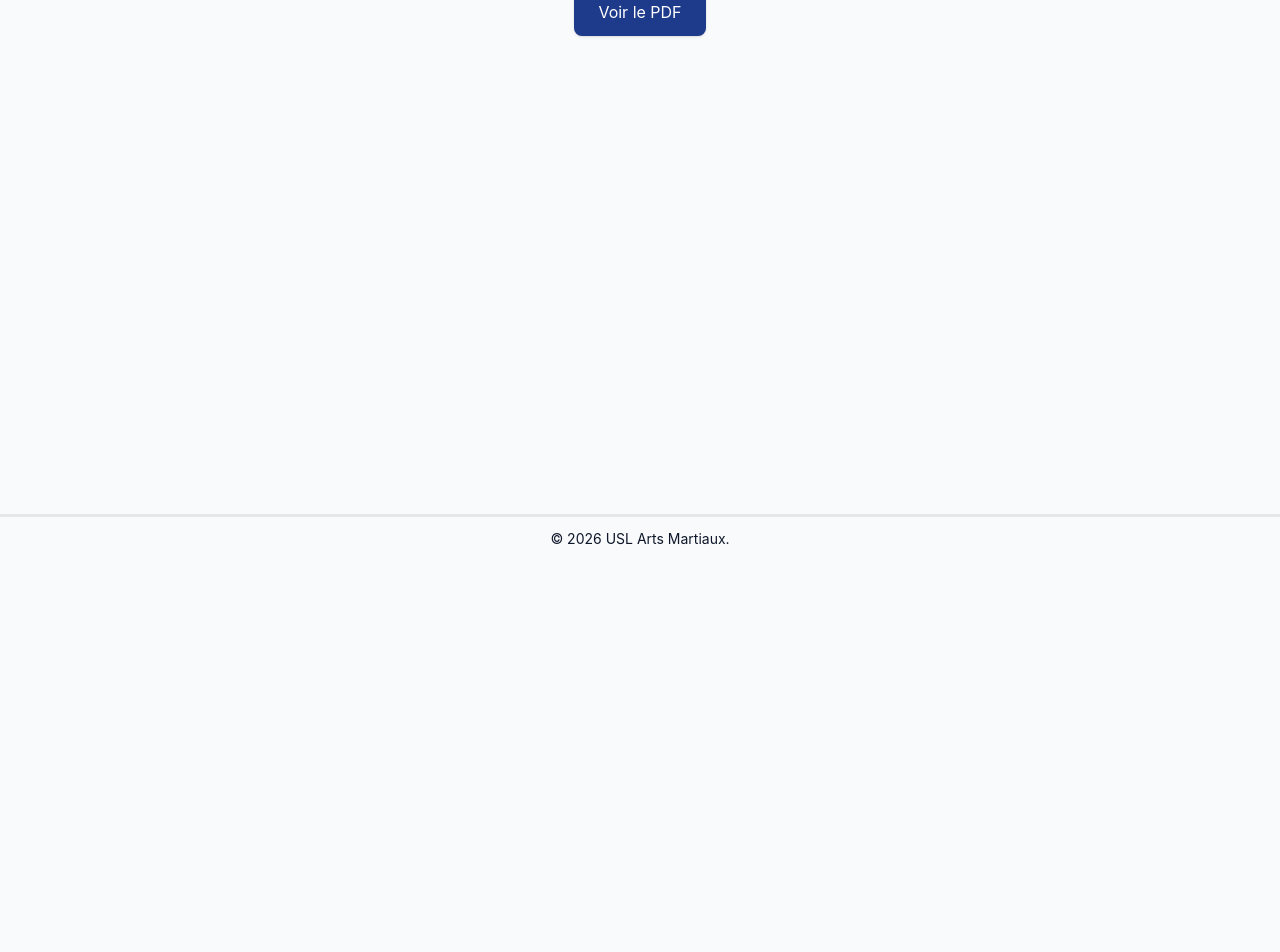
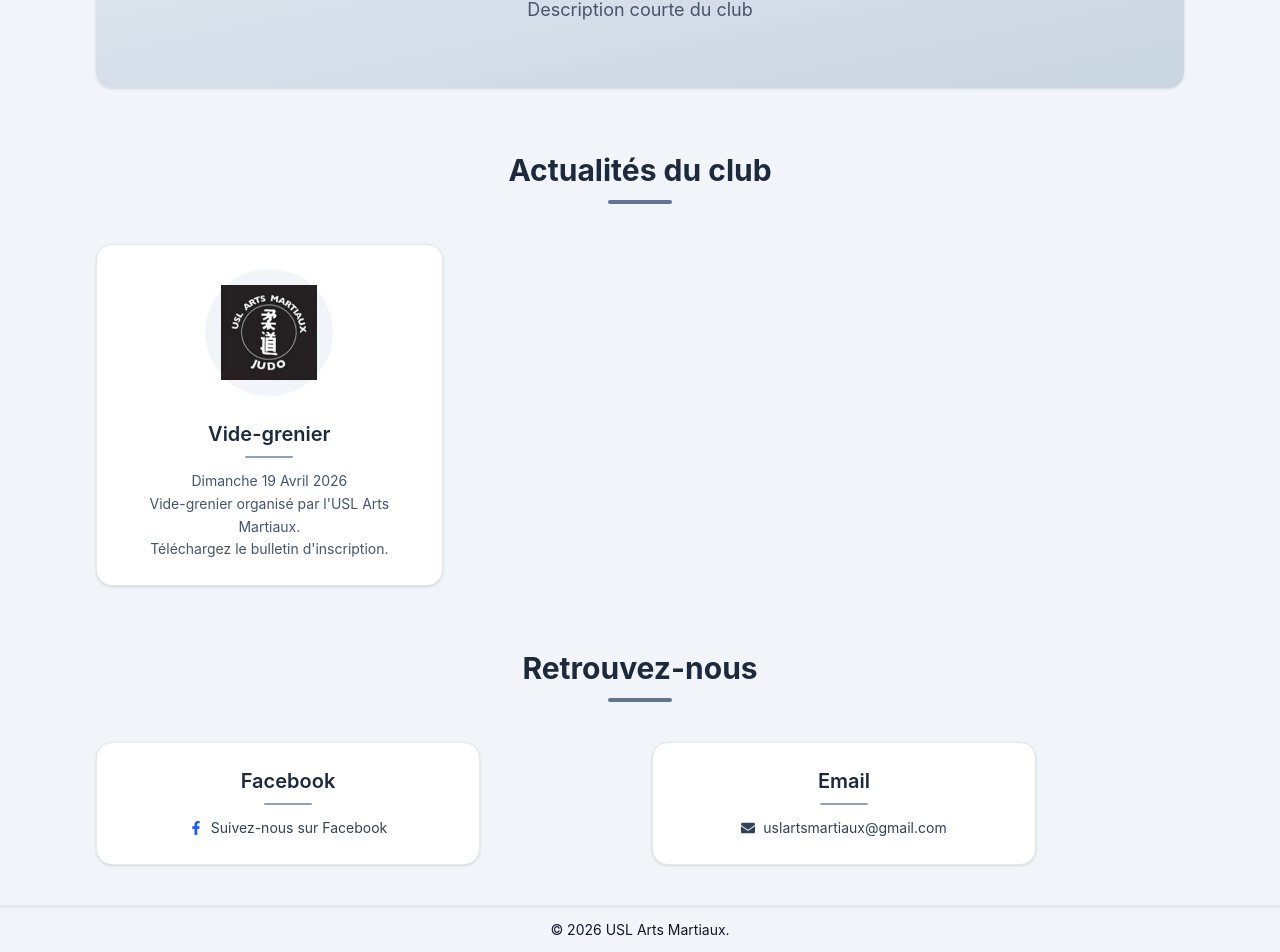
Before and after one commit to CamsCams04/usl-art-martiaux, a Next.js app in the folder usl-arts-martiaux/: page / in a window 1280 px wide. Shown: the part 239-1191 px from the top of the page. Before the commit the page ends 800 px from the top, so only its background shows below. Built offline with nearby package versions, Linux system fonts and the light colour scheme.

Commit message:
Mise en page page d'accueil

```diff
--- a/usl-arts-martiaux/package.json
+++ b/usl-arts-martiaux/package.json
@@ -11,7 +11,8 @@
   "dependencies": {
     "next": "16.1.6",
     "react": "19.2.3",
-    "react-dom": "19.2.3"
+    "react-dom": "19.2.3",
+    "react-icons": "^5.5.0"
   },
   "devDependencies": {
     "@tailwindcss/postcss": "^4",
--- a/usl-arts-martiaux/src/app/globals.css
+++ b/usl-arts-martiaux/src/app/globals.css
@@ -4,7 +4,7 @@
    BASE THEME
    ========================= */
 :root {
-  --background: #F8FAFC;
+  --background: #f1f5f9;
   --foreground: #0F172A;
 
   --primary: #1E3A8A;
--- a/usl-arts-martiaux/src/app/page.tsx
+++ b/usl-arts-martiaux/src/app/page.tsx
@@ -1,26 +1,126 @@
 "use client";
 
-import Link from "next/link";
+import Card from "@/components/card/card";
+import { useEffect, useRef, useState } from "react";
+import { FaFacebookF, FaEnvelope } from "react-icons/fa";
 
 export default function Home() {
+  const sectionRef = useRef<HTMLDivElement>(null);
+  const contactRef = useRef<HTMLDivElement>(null);
+  const [visible, setVisible] = useState(false);
+  const [contactVisible, setContactVisible] = useState(false);
+
+  useEffect(() => {
+    const observer = new IntersectionObserver(
+      ([entry]) => entry.isIntersecting && setVisible(true),
+      { threshold: 0.2 }
+    );
+
+    if (sectionRef.current) observer.observe(sectionRef.current);
+    return () => observer.disconnect();
+  }, []);
+
+  useEffect(() => {
+    const observer = new IntersectionObserver(
+      ([entry]) => entry.isIntersecting && setContactVisible(true),
+      { threshold: 0.2 }
+    );
+
+    if (contactRef.current) observer.observe(contactRef.current);
+    return () => observer.disconnect();
+  }, []);
+
   return (
-    <div className="flex flex-col px-4 gap-6 w-full justify-center items-center">
-      {/* Titre */}
-        <h1 className="text-2xl font-bold">USL ART MARTIAUX</h1>
+    <div className="w-full max-w-6xl flex flex-col gap-16 px-4 sm:px-6 md:px-8">
 
-      {/* Description / bouton */}
-      <div className="mt-6 text-center max-w-2xl flex flex-col gap-4 items-center">
-        <p className="text-gray-600">
-          Découvrez et téléchargez notre bulletin d’inscription poour le vide grenier en PDF.
+      {/* HERO */}
+      <section className="w-full text-center py-12 sm:py-16 rounded-2xl bg-gradient-to-br from-slate-200 to-slate-300 shadow-sm">
+        <h1 className="text-3xl sm:text-4xl md:text-5xl font-extrabold tracking-tight text-slate-800">
+          USL Arts Martiaux
+        </h1>
+        <p className="mt-4 text-base sm:text-lg text-slate-600 max-w-xl mx-auto">
+          Description courte du club
         </p>
+      </section>
 
-        {/* Bouton vers la page PDF */}
-        <Link href="/showpdf">
-          <button className="bg-primary text-white px-6 py-3 rounded-lg shadow hover:bg-blue-700 transition-colors">
-            Voir le PDF
-          </button>
-        </Link>
-      </div>
+      {/* ACTUALITÉS */}
+      <section
+        ref={sectionRef}
+        className={`flex flex-col items-center transition-all duration-700 ease-out
+          ${visible ? "opacity-100 translate-y-0" : "opacity-0 translate-y-10"}
+        `}
+      >
+        <h2 className="text-2xl sm:text-3xl font-bold text-slate-800 text-center">
+          Actualités du club
+        </h2>
+
+        <div className="w-16 h-1 bg-slate-500 rounded-full mt-3 mb-10" />
+
+        <div className="grid grid-cols-1 gap-6 sm:grid-cols-2 md:grid-cols-3 w-full px-2 sm:px-0">
+          <Card
+            imgSrc="/assets/logo.png"
+            title="Vide-grenier"
+            description={
+              <>
+                <p>Dimanche 19 Avril 2026</p>
+                <p>Vide-grenier organisé par l&apos;USL Arts Martiaux.</p>
+                <p>Téléchargez le bulletin d&apos;inscription.</p>
+              </>
+            }
+            href="/showpdf"
+          />
+        </div>
+      </section>
+
+      {/* CONTACT */}
+      <section
+        ref={contactRef}
+        className={`flex flex-col items-center transition-all duration-700 ease-out
+          ${contactVisible ? "opacity-100 translate-y-0" : "opacity-0 translate-y-10"}
+        `}
+      >
+        <h2 className="text-2xl sm:text-3xl font-bold text-slate-800 text-center">
+          Retrouvez-nous
+        </h2>
+
+        <div className="w-16 h-1 bg-slate-500 rounded-full mt-3 mb-10" />
+
+        <div className="grid grid-cols-1 sm:grid-cols-2 gap-6 w-full px-2 sm:px-0">
+          {/* Carte Facebook */}
+          <Card
+            title="Facebook"
+            description={
+              <div className="flex items-center justify-center">
+                <FaFacebookF className="text-blue-600 mr-2 inline-block" />
+                <p className="text-slate-700 hover:text-slate-900 transition-colors">
+                  Suivez-nous sur Facebook
+                </p>
+              </div>
+            }
+            href="https://www.facebook.com/p/Page-Usl-Arts-Martiaux-100054558665152/"
+            target="_blank"
+            rel="noopener noreferrer"
+          />
+
+
+          {/* Carte Email */}
+          <Card
+            title="Email"
+            description={
+              <div className="flex items-center justify-center">
+                <FaEnvelope className="text-slate-700 mr-2 inline-block" />
+                <p
+                  className="text-slate-700 hover:text-slate-900 transition-colors"
+                >
+                  uslartsmartiaux@gmail.com
+                </p>
+              </div>
+            }
+            href="mailto:uslartsmartiaux@gmail.com"
+          />
+        </div>
+      </section>
+
     </div>
   );
 }
--- /dev/null
+++ b/usl-arts-martiaux/src/components/card/card.tsx
@@ -0,0 +1,76 @@
+import Image from "next/image";
+import Link from "next/link";
+
+export default function Card({
+  imgSrc,
+  title,
+  description,
+  href,
+  target,
+  rel,
+}: {
+  imgSrc?: string;
+  title?: string;
+  description?: React.ReactNode;
+  href?: string; // si présent, la card devient cliquable
+  target?: string; // "_blank", "_self", ...
+  rel?: string; // "noopener noreferrer"
+}) {
+  const CardContent = (
+    <div className="
+      group
+      flex flex-col items-center
+      w-full max-w-sm
+      rounded-2xl
+      bg-white
+      border border-gray-200
+      shadow-sm
+      p-6
+      transition-all duration-300 ease-out
+      hover:-translate-y-1 hover:shadow-lg
+      cursor-pointer
+    ">
+      {imgSrc && (
+        <div className="mb-6 rounded-full bg-slate-100 p-4 transition-colors duration-300 group-hover:bg-slate-200">
+          <Image
+            src={imgSrc}
+            alt={title ?? "USL Arts Martiaux"}
+            width={96}
+            height={96}
+            className="object-contain"
+          />
+        </div>
+      )}
+
+      {title && (
+        <h2 className="text-xl font-semibold text-slate-800 mb-2 text-center">
+          {title}
+        </h2>
+      )}
+
+      <span className="w-12 h-0.5 bg-slate-400 rounded-full mb-3 transition-all duration-300 group-hover:w-20" />
+
+      {description && (
+        <div className="text-slate-600 text-center text-sm leading-relaxed">
+          {description}
+        </div>
+      )}
+    </div>
+  );
+
+  // Si href existe, on enveloppe dans un lien
+  return href ? (
+    // Si c'est un lien externe, utiliser <a> pour target="_blank"
+    target ? (
+      <a href={href} target={target} rel={rel} className="w-full">
+        {CardContent}
+      </a>
+    ) : (
+      <Link href={href} className="w-full">
+        {CardContent}
+      </Link>
+    )
+  ) : (
+    CardContent
+  );
+}
--- a/usl-arts-martiaux/src/components/header/header.tsx
+++ b/usl-arts-martiaux/src/components/header/header.tsx
@@ -1,17 +1,19 @@
 import Image from "next/image";
+import Link from "next/link";
 
 export default function Header() {
   return (
     <header className="flex flex-row justify-between items-center w-full py-4 px-8 border-b-3 border-gray-200">
-      <div className="flex gap-4 items-center">
+      <Link href="/" className="flex gap-4 items-center">
         <Image
           src="/assets/logo.png"
-          alt="Logo USL art martiaux"
+          alt="Logo USL Arts Martiaux"
           width={48}
           height={48}
+          className="rounded-full shadow-sm"
         />
-        <h1 className="text-2xl font-bold">USL ART MARTIAUX</h1>
-      </div>
+        <h1 className="text-2xl font-bold">USL Arts Martiaux</h1>
+      </Link>
     </header>
   );
 }
```
Also changed, not shown: 1 other file (tests, documents, lock files or other folders).
